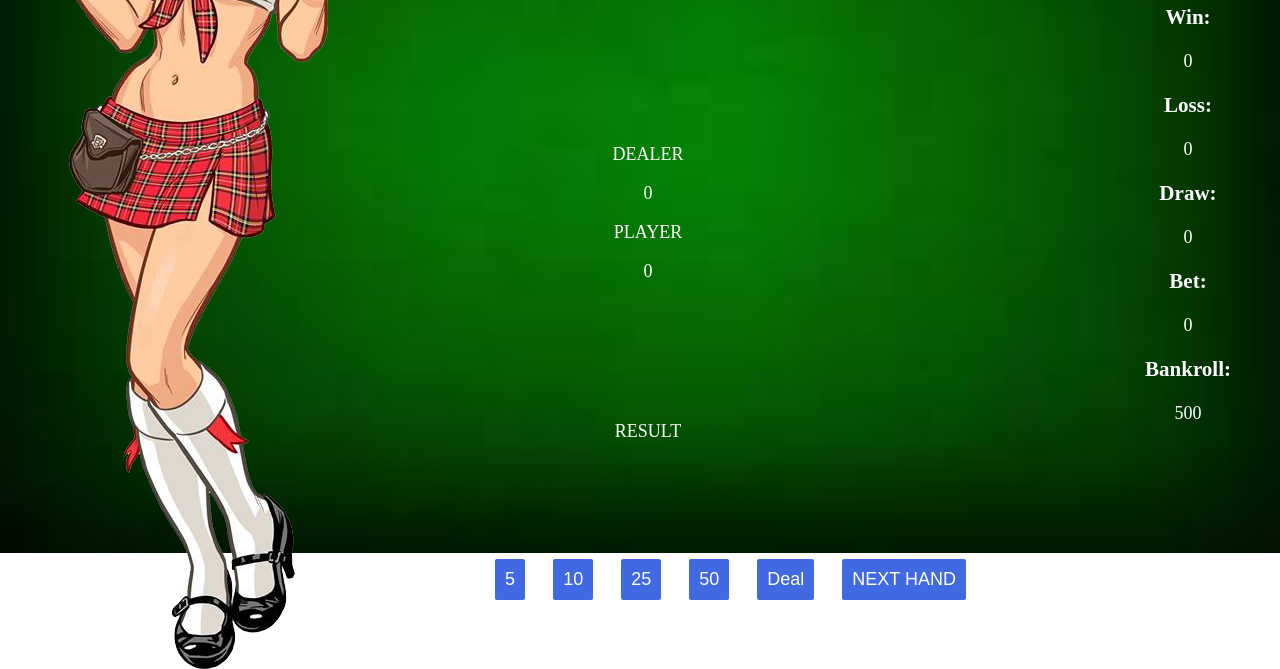
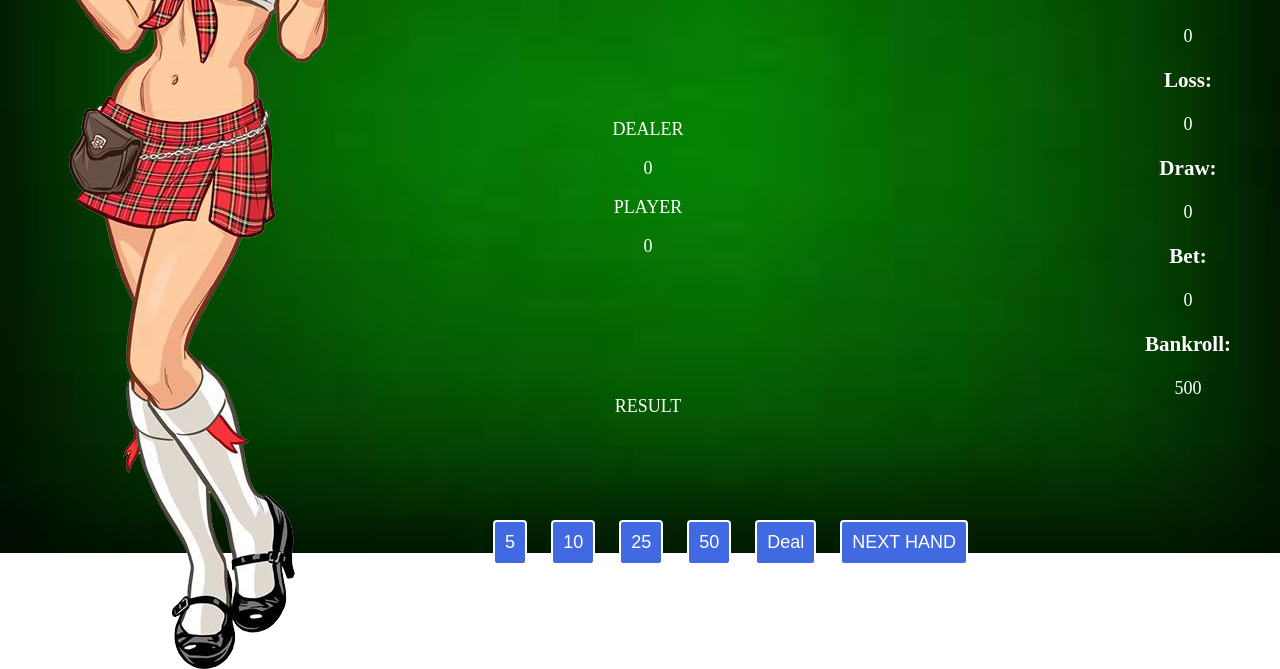
Before and after one commit to matkins216/BlackjackProject, a plain HTML site: page index.html in a window 1280 px wide. Shown: the part 299-968 px from the top of the page. Drawn offline with Linux system fonts and the light colour scheme.

Commit message:
trying to merge

```diff
--- a/style.css
+++ b/style.css
@@ -12,7 +12,7 @@ body {
   display: grid;
   background-image: url("images/tablebg.jpeg");
   grid-template-columns: 200px 1fr 200px;
-  grid-template-rows: 275px 1fr 275px;
+  grid-template-rows: 250px 1fr 250px;
   background-repeat: no-repeat;
   background-size: cover;
 }
```
